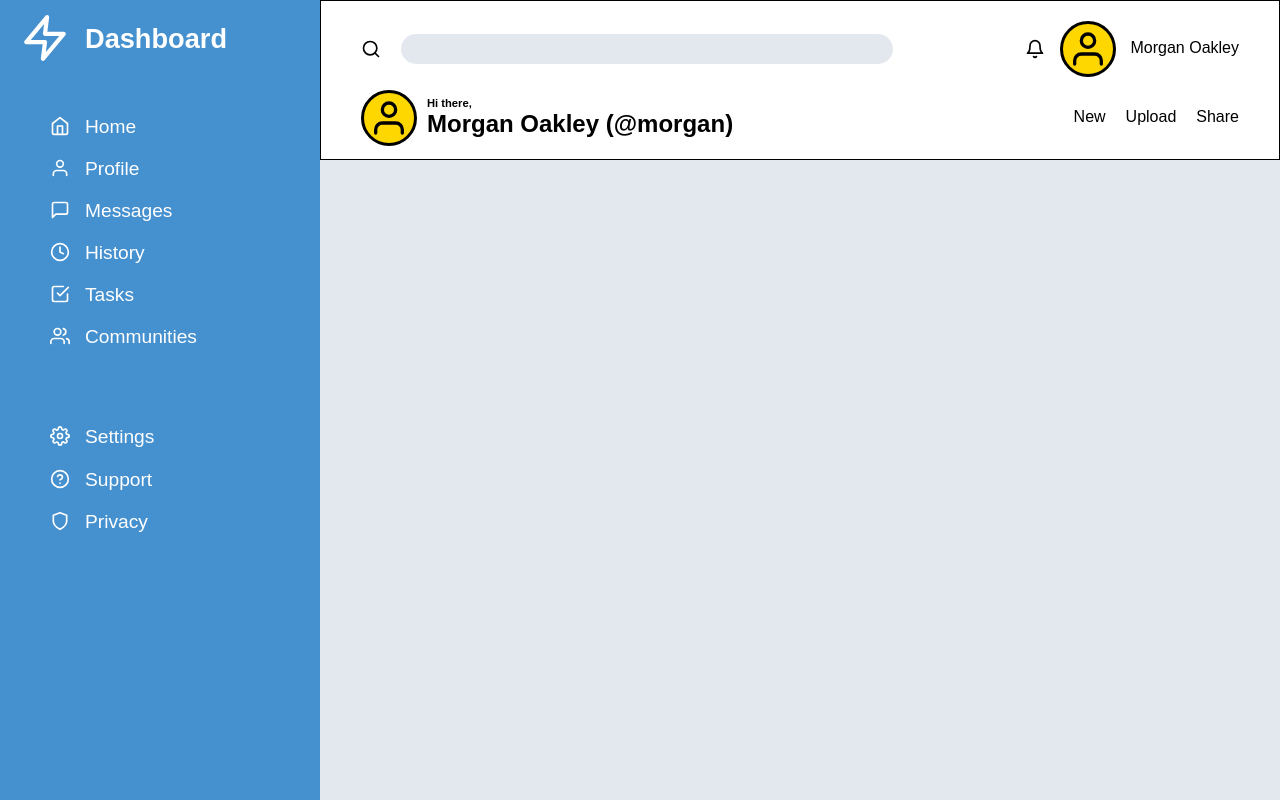
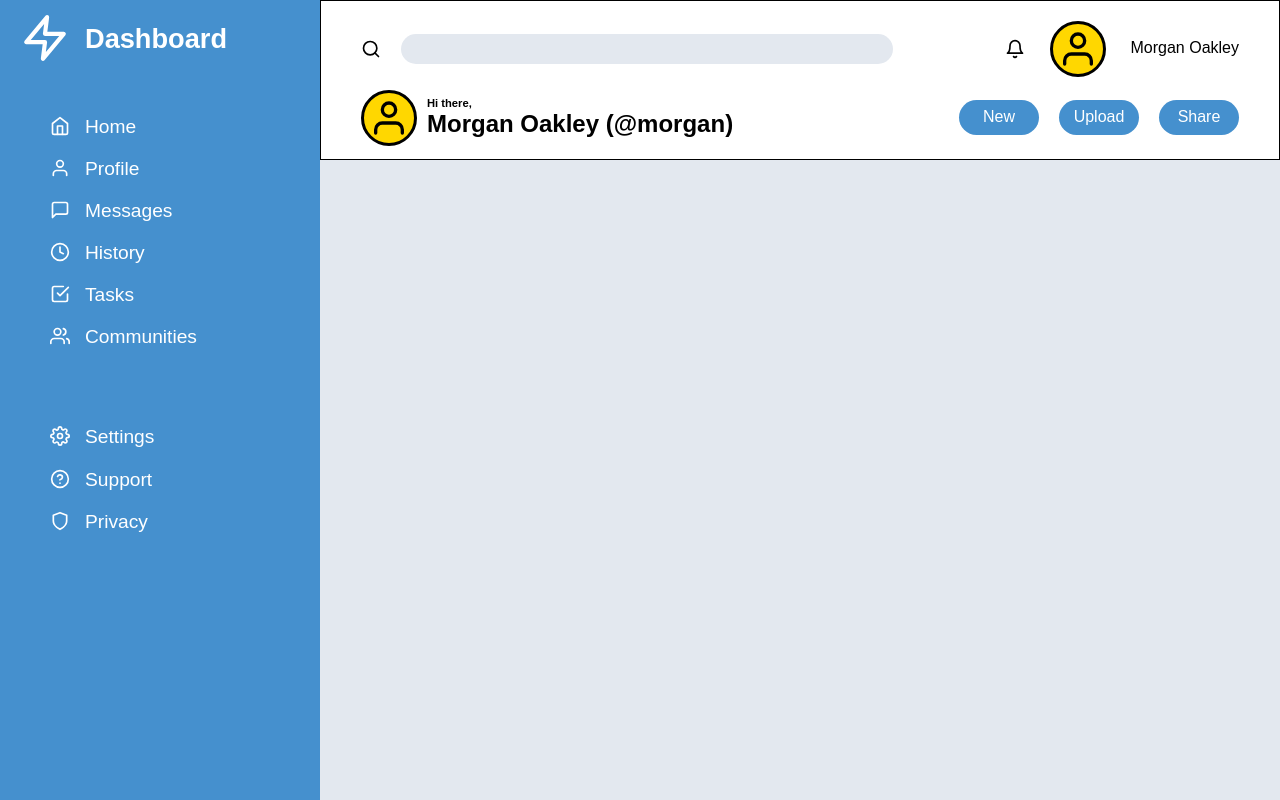
Before and after one commit to kamalypatel/admin-dashboard, a website: page index.html in a window 1280 px wide. Drawn offline with nearby package versions, Linux system fonts and the light colour scheme.

Commit message:
added the buttons for the header

```diff
--- a/index.html
+++ b/index.html
@@ -55,9 +55,9 @@
                 </div>
                 <div class="right-bottom-header">
                     <ul>
-                        <li>New</li>
-                        <li>Upload</li>
-                        <li>Share</li>
+                        <li><button>New</button></li>
+                        <li><button>Upload</button></li>
+                        <li><button>Share</button></li>
                     </ul>
                 </div>
             </div>
--- a/styles.css
+++ b/styles.css
@@ -98,7 +98,7 @@
     flex-direction: row;
     align-items: center;
     justify-content: flex-end;
-    gap: 15px;
+    gap: 25px;
 }
 
 .circle {
@@ -171,7 +171,15 @@
     list-style-type: none;
 }
 
+button {
+    color: white;
+    background-color: #4590CE;
+    border: none;
+    border-radius: 20px;
+    height: 35px;
+    width: 80px
 
+}
 
 .content-body {
     grid-row: 2 / 6;
```
